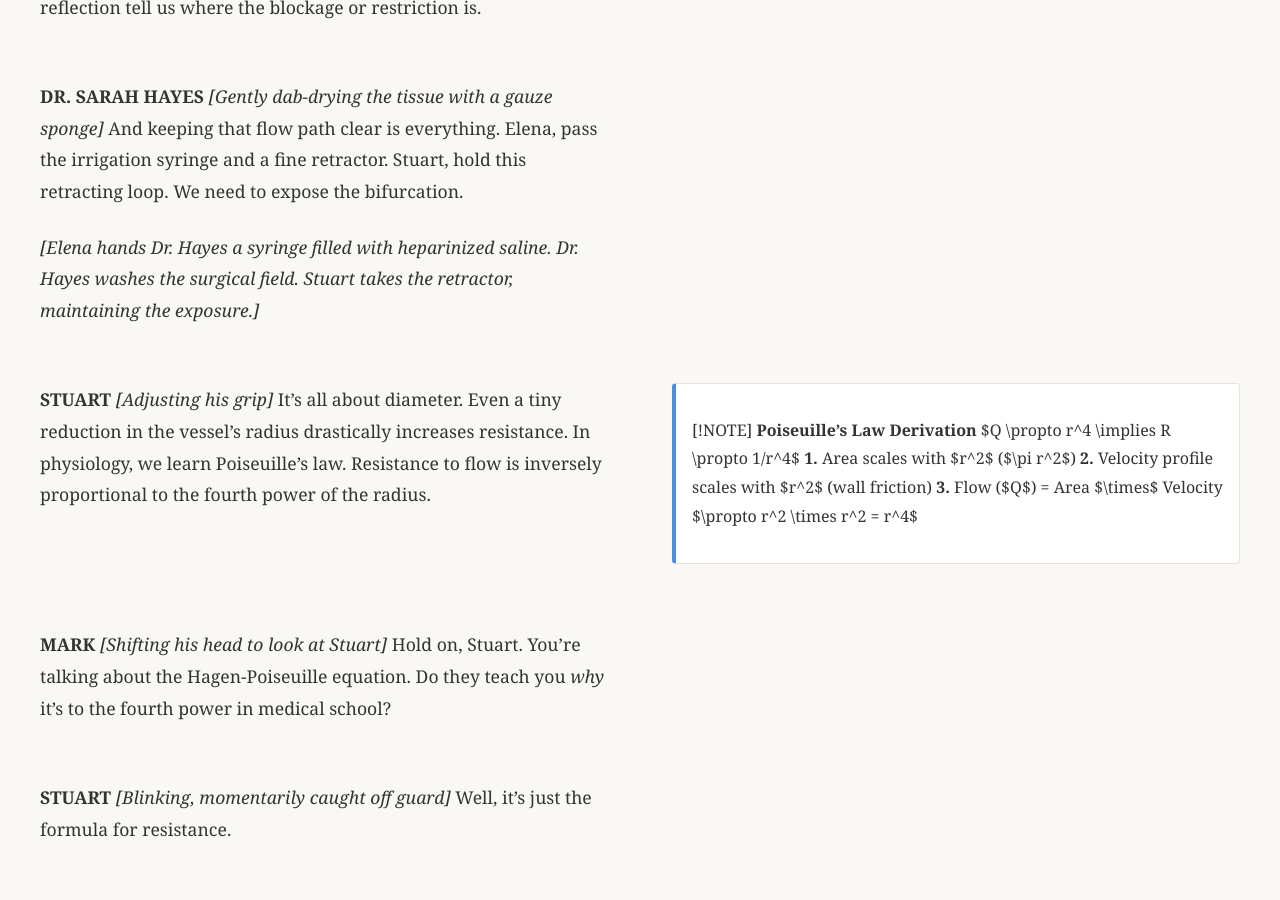
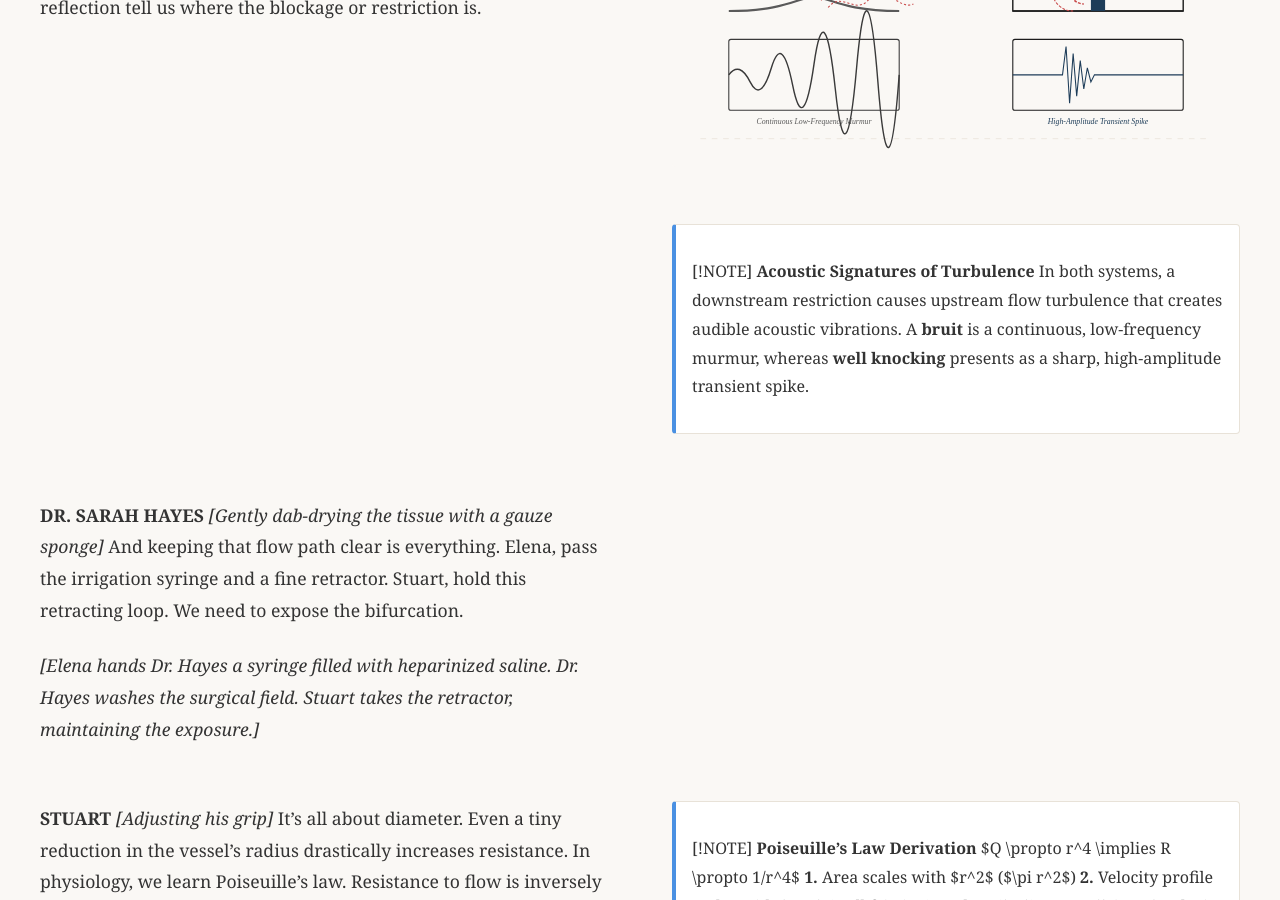
Before and after one commit to jmalicki/pulses-and-pathways, a Jekyll site: the page built from index.md, in a window 1280 px wide and 900 px high, scrolled down 10637 px. Built offline with Jekyll 4.4.1, drawn with Linux system fonts in a browser that asks for light colours.

Commit message:
Add Bruit vs. Knocking illustration and slide note to Act 2

```diff
--- a/index.md
+++ b/index.md
@@ -431,7 +431,17 @@ We listen for the same thing in wells and pipelines. When a valve shuts in, it g
 
 </div>
 </play-text>
-<projections></projections>
+<projections>
+<div markdown="1">
+
+![Bruit and Knocking](02b_bruit_and_knock.svg)
+
+> [!NOTE]
+> **Acoustic Signatures of Turbulence**
+> In both systems, a downstream restriction causes upstream flow turbulence that creates audible acoustic vibrations. A **bruit** is a continuous, low-frequency murmur, whereas **well knocking** presents as a sharp, high-amplitude transient spike.
+
+</div>
+</projections>
 </stage-row>
 <stage-row>
 <play-text>
```
Also changed, not shown: act_2_pressure_and_flow.md (+6 -0 lines), 02b_bruit_and_knock.svg (added).
